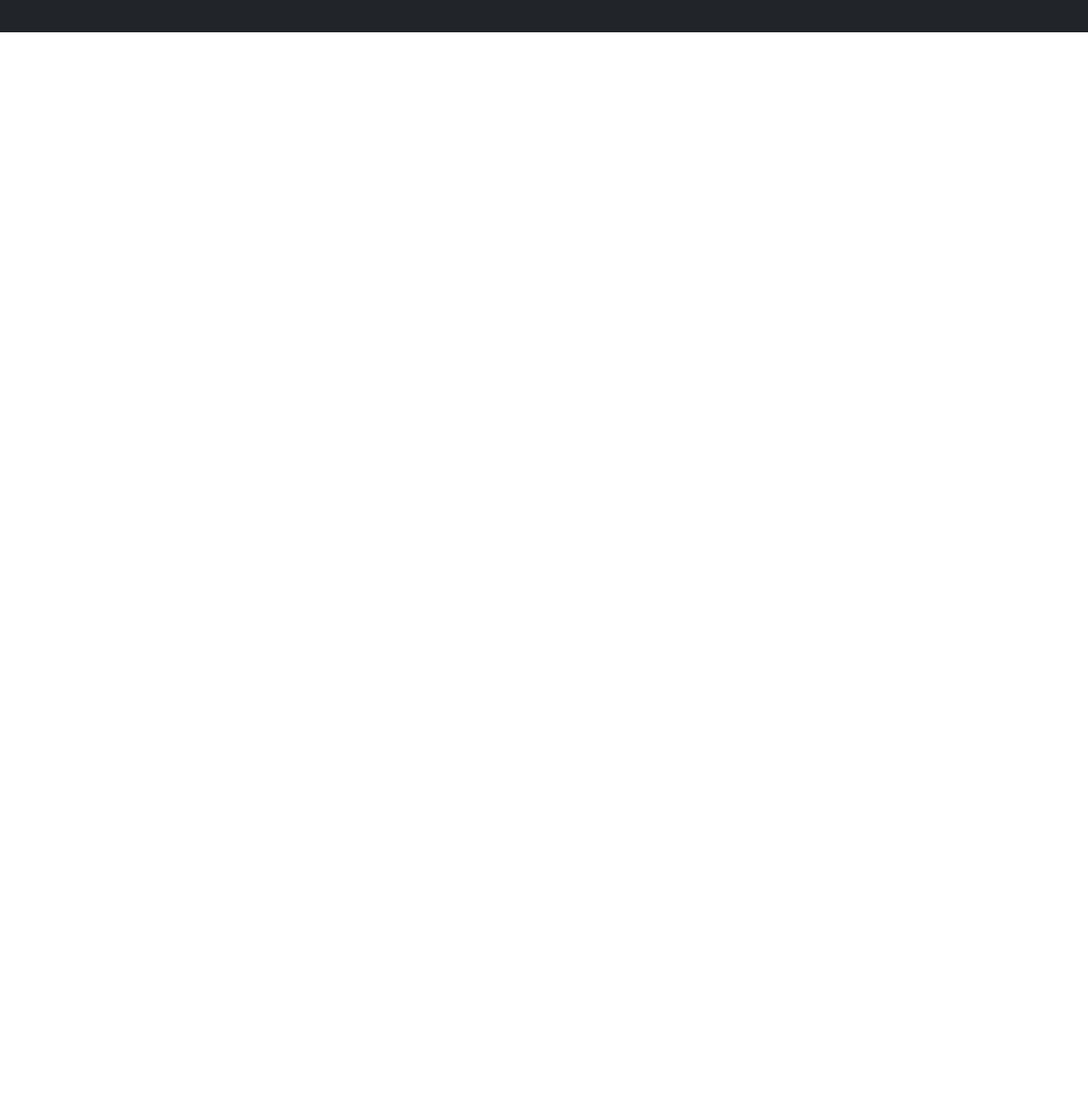
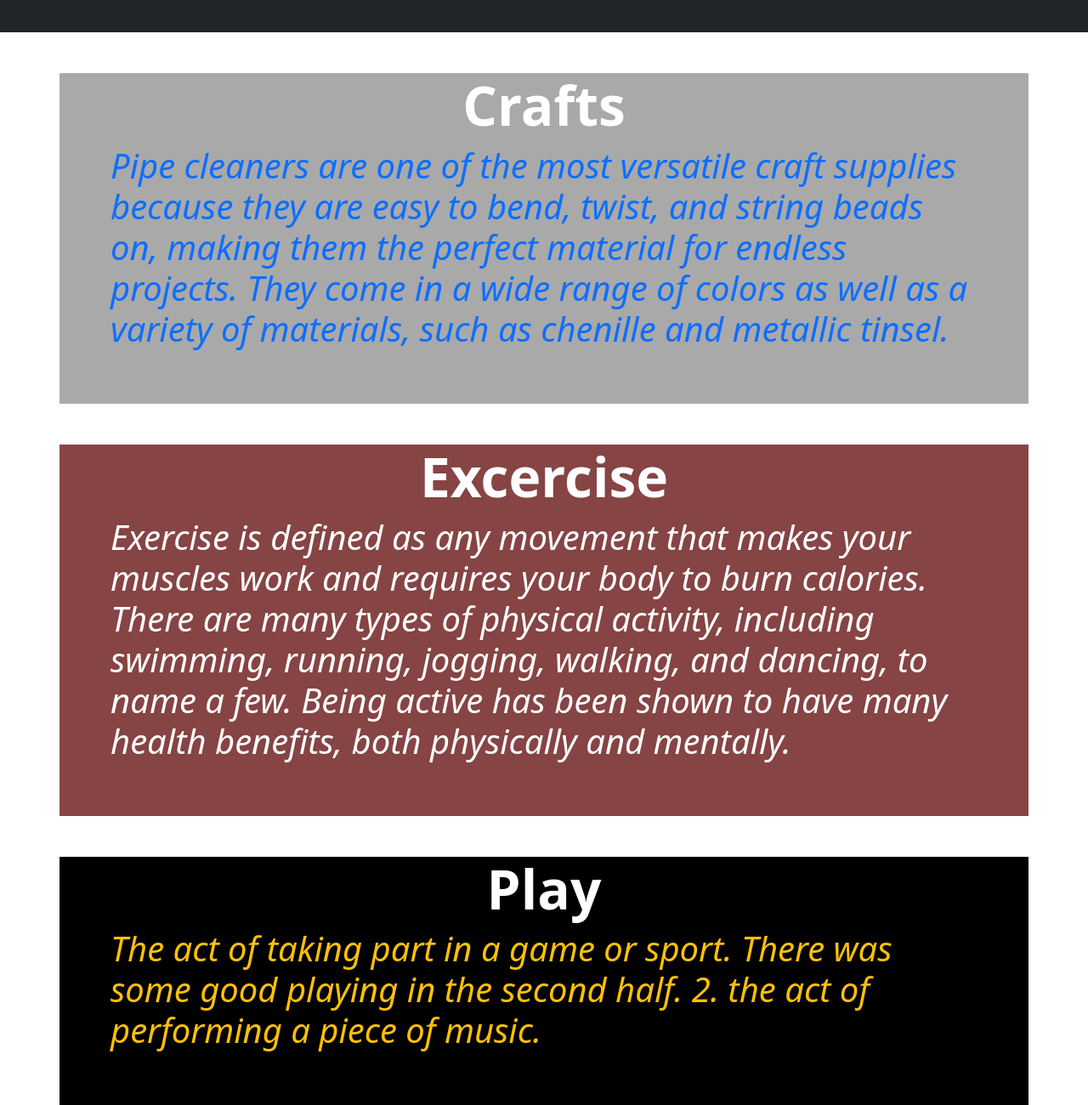
Before and after one commit to tickytechiesjason/tickytechiesjason.github.io-, a plain HTML site: page l12index.html in a window 1280 px wide. Shown: the part 162-1462 px from the top of the page at 85% size. Before the commit the page ends 800 px from the top, so only its background shows below. Drawn offline with nearby package versions, Linux system fonts and the light colour scheme.

Commit message:
Add files via upload

```diff
--- a/l12index.html
+++ b/l12index.html
@@ -14,6 +14,30 @@
             </h1>
 
         </div>
+        <div class="container mt-5 pb-5 text-white" style="background-color: darkgrey;">
+<h2 class="display-3 text-center text-capitalize fw-bold ">
+Crafts
+</h2>
+<p class="display-6 px-5 lh-10 text-primary fst-italic">
+    Pipe cleaners are one of the most versatile craft supplies because they are easy to bend, twist, and string beads on, making them the perfect material for endless projects. They come in a wide range of colors as well as a variety of materials, such as chenille and metallic tinsel.
+</p>
+        </div>
+        <div class="container mt-5 pb-5 text-white" style="background-color: rgb(134, 68, 68);">
+            <h2 class="display-3 text-center text-capitalize fw-bold">
+            excercise
+            </h2>
+            <p class="display-6 px-5 lh-10 text-white fst-italic">
+                Exercise is defined as any movement that makes your muscles work and requires your body to burn calories. There are many types of physical activity, including swimming, running, jogging, walking, and dancing, to name a few. Being active has been shown to have many health benefits, both physically and mentally.
+            </p>
+                    </div>
+                    <div class="container mt-5 pb-5 text-white" style="background-color: rgb(0, 0, 0);">
+                        <h2 class="display-3 text-center text-capitalize fw-bold">
+                        play
+                        </h2>
+                        <p class="display-6 px-5 lh-10 text-warning fst-italic">
+                            The act of taking part in a game or sport. There was some good playing in the second half. 2. the act of performing a piece of music.
+                        </p>
+                                </div>
         <script src="https://cdn.jsdelivr.net/npm/bootstrap@5.0.2/dist/js/bootstrap.bundle.min.js" integrity="sha384-MrcW6ZMFYlzcLA8Nl+NtUVF0sA7MsXsP1UyJoMp4YLEuNSfAP+JcXn/tWtIaxVXM" crossorigin="anonymous"></script>
 <div>
 
```
Also changed, not shown: L.webp (added), Selfie_art.jpg (added).
